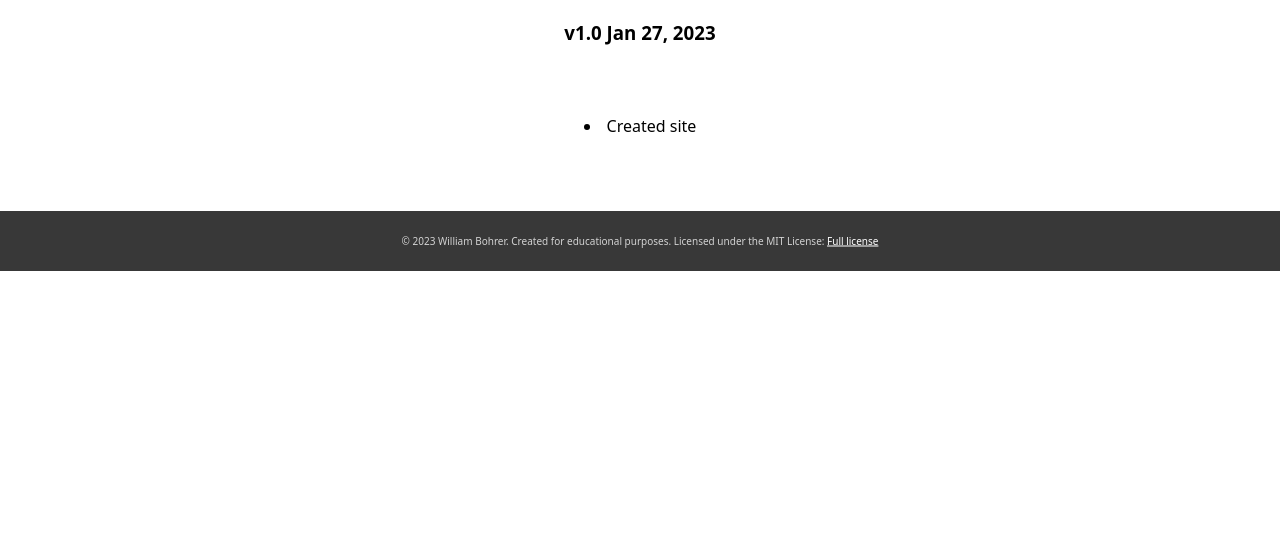
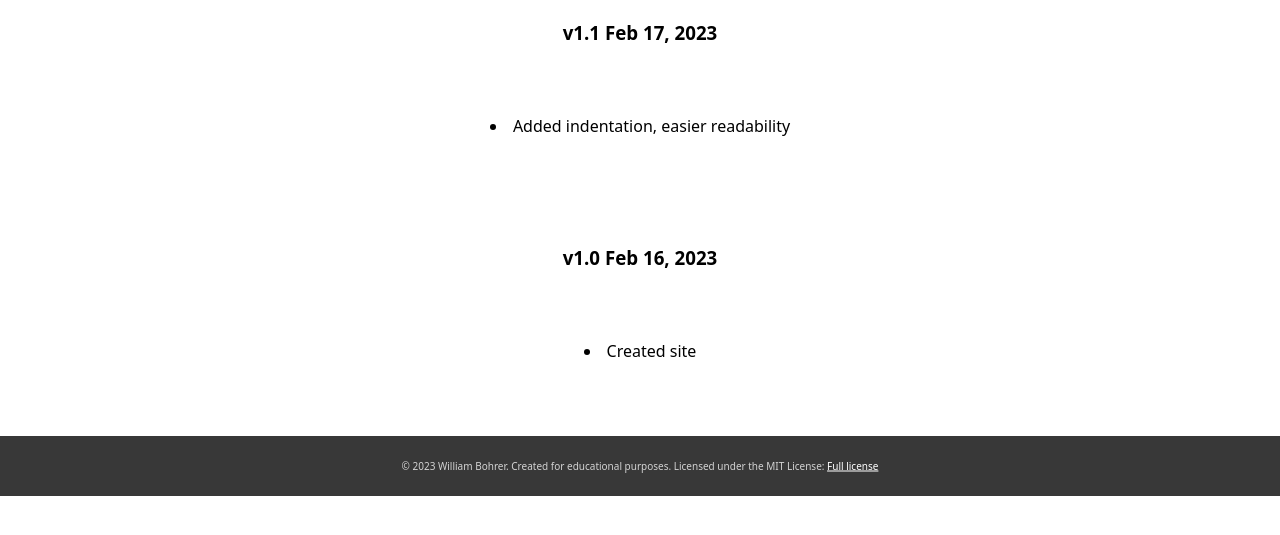
Before and after one commit to wbohrer28/ezmath, a plain HTML site: page changelog.html in a window 1280 px wide. Shown: the part 121-656 px from the top of the page. Drawn offline with Linux system fonts and the light colour scheme.

Commit message:
Update changelog.html

```diff
--- a/changelog.html
+++ b/changelog.html
@@ -29,8 +29,12 @@
          <div class="header-centered">Changelog</div>
       </div>
       <pre>
-      <h3>v1.0 Jan 27, 2023</h3>
-      <li>Created site</li>
+         <h3>v1.1 Feb 17, 2023</h3>
+         <li>Added indentation, easier readability</li>
+      </pre>
+      <pre>
+         <h3>v1.0 Feb 16, 2023</h3>
+         <li>Created site</li>
       </pre>
       <div class="footer">
          <div class="copyright">&copy; 2023 William Bohrer. Created for educational purposes. Licensed under the MIT License: <a href="https://github.com/wbohrer28/ezmath/blob/main/LICENSE">Full license</a></div>
```
